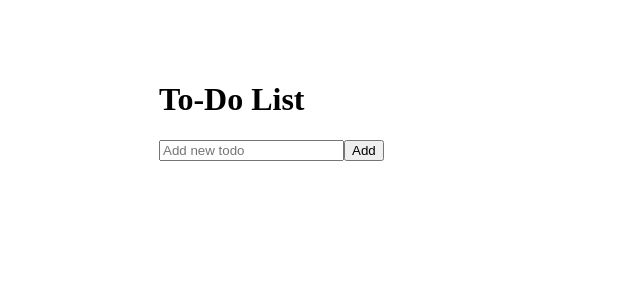
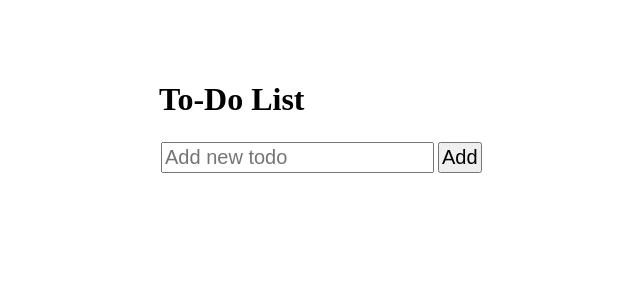
Before and after one commit to deepakshah23/pwaTodo, a React (Create React App) app: page / in a window 1280 px wide. Shown: the top 300 px of the page, without its empty margins (81-721 px from the left). Built offline with nearby package versions, Linux system fonts and the light colour scheme.

Commit message:
Update TodoList.js

```diff
--- a/src/components/TodoList.js
+++ b/src/components/TodoList.js
@@ -35,8 +35,9 @@ const TodoList = () => {
         value={newTodo}
         onChange={(e) => setNewTodo(e.target.value)}
         placeholder="Add new todo"
+          style={{fontSize:'20px',padding:"2px", margin:"2px"}}
       />
-      <button onClick={addTodo}>Add</button>
+      <button onClick={addTodo} style={{fontSize:'20px',padding:"2px", margin:"2px"}}>Add</button>
       <ul>
         {todos.map((todo, index) => (
           <TodoItem key={index} todo={todo} />
```
